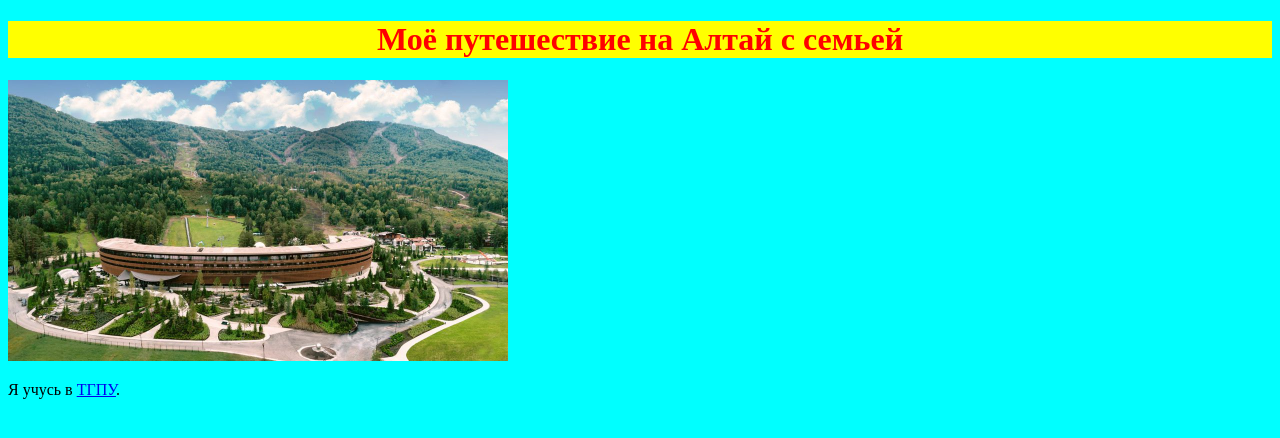
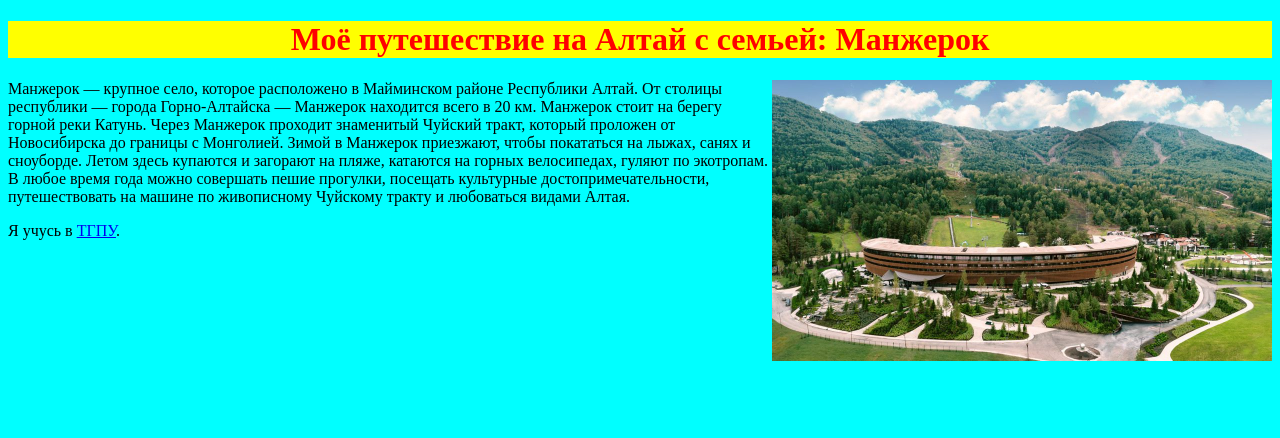
Before and after one commit to katya0k12/katya0k12.github.io, a plain HTML site: page index.html in a window 1280 px wide. Drawn offline with Linux system fonts and the light colour scheme.

Commit message:
текст про Манжерок

```diff
--- a/index.html
+++ b/index.html
@@ -6,8 +6,8 @@
         <link rel="stylesheet" href="style.css">
     </head>
     <body>
-        <h1>Моё путешествие на Алтай с семьей</h1>
-        <img src="manjerok.jpg"alt="Вид на курорт Манжерок" width="500">
+        <h1>Моё путешествие на Алтай с семьей: Манжерок</h1>
+        <img src="manjerok.jpg" align="right" width="500"> Манжерок — крупное село, которое расположено в Майминском районе Республики Алтай. От столицы республики — города Горно-Алтайска — Манжерок находится всего в 20 км. Манжерок стоит на берегу горной реки Катунь. Через Манжерок проходит знаменитый Чуйский тракт, который проложен от Новосибирска до границы с Монголией. Зимой в Манжерок приезжают, чтобы покататься на лыжах, санях и сноуборде. Летом здесь купаются и загорают на пляже, катаются на горных велосипедах, гуляют по экотропам. В любое время года можно совершать пешие прогулки, посещать культурные достопримечательности, путешествовать на машине по живописному Чуйскому тракту и любоваться видами Алтая.
         <p>Я учусь в <a href="https://tspu.ru">ТГПУ</a>.</p>
     </body>
 </html>
```
